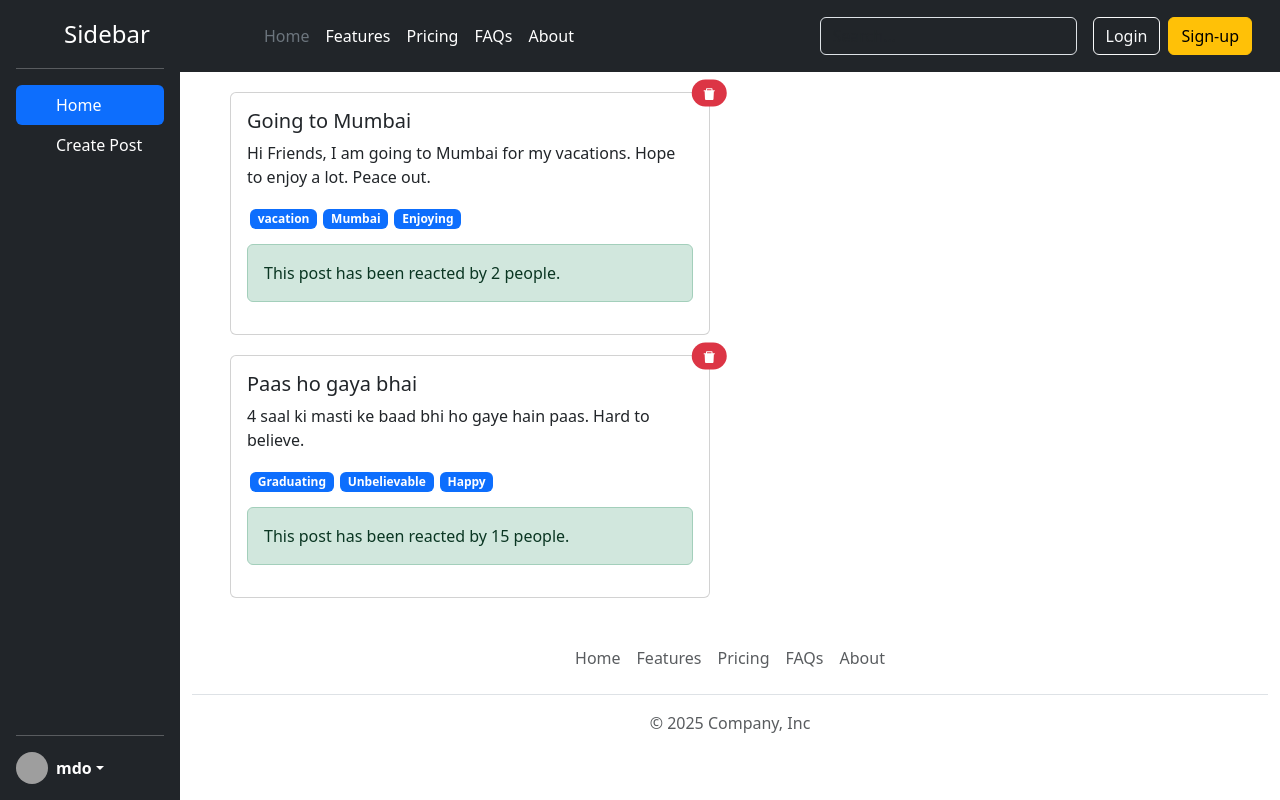
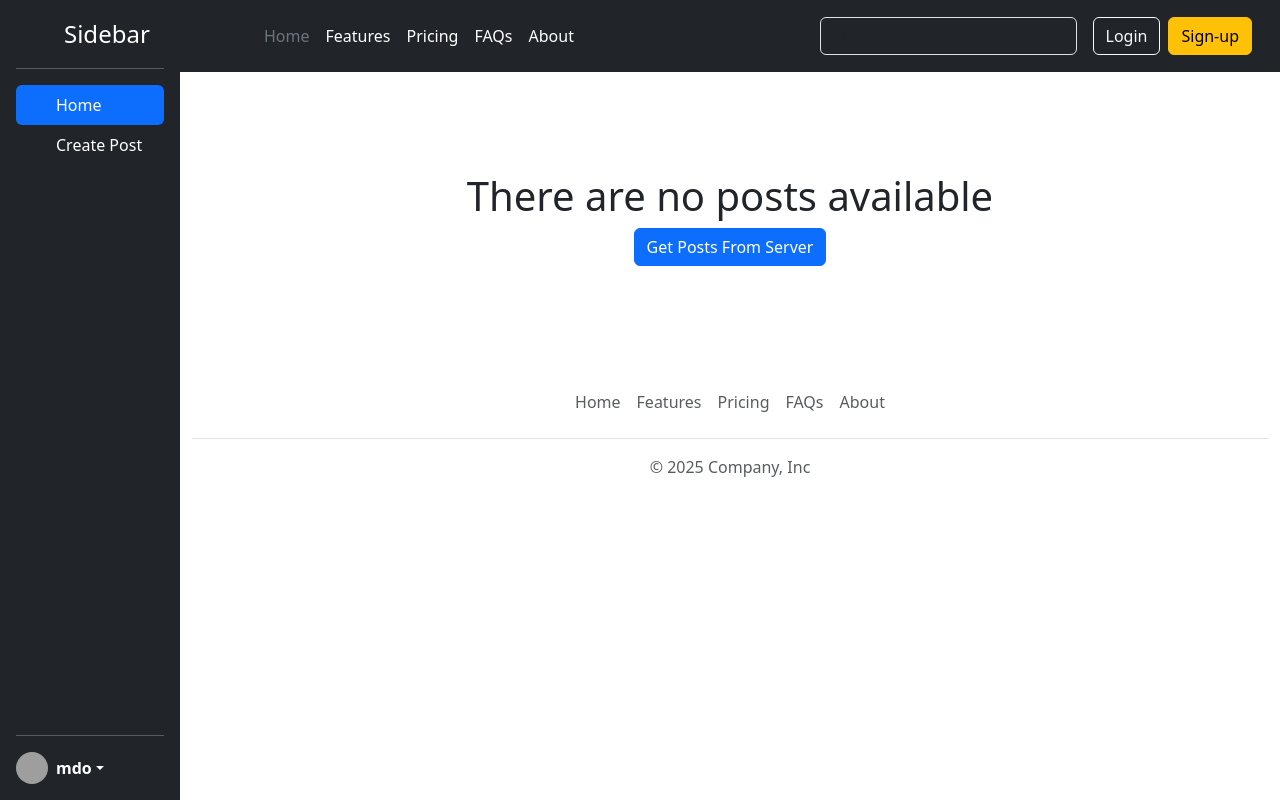
Before and after one commit to harshad8180/social-media-app, a React (Vite) app: page / in a window 1280 px wide. Built offline with nearby package versions, Linux system fonts and the light colour scheme; grey boxes are pictures that could not be loaded.

Commit message:
fetching data using fetch from dummy json data

```diff
--- a/src/App.css
+++ b/src/App.css
@@ -27,3 +27,7 @@
     margin-top: 50px;
     margin-left: 10%;
 }
+
+.welcome-message{
+    margin: 100px 0;
+}
--- a/src/components/Post.jsx
+++ b/src/components/Post.jsx
@@ -23,7 +23,8 @@ const Post = ({ post }) => {
           </span>
         ))}
         <div className="alert alert-success reactions" role="alert">
-          This post has been reacted by {post.reactions} people.
+          This post has been reacted by{" "}
+          {post.reactions.likes + post.reactions.dislikes} people.
         </div>
       </div>
     </div>
--- a/src/components/PostList.jsx
+++ b/src/components/PostList.jsx
@@ -1,11 +1,23 @@
 import { useContext } from "react";
 import Post from "./Post";
 import { PostList as PostListData } from "../store/post-list-store";
+import WelcomeMessage from "./WelcomeMessage";
 
 const PostList = () => {
-  const { postList } = useContext(PostListData);
+  const { postList, addInitialPosts } = useContext(PostListData);
+
+  const handleGetPostsClick = () => {
+    fetch("https://dummyjson.com/posts")
+      .then((res) => res.json())
+      .then((data) => {
+        addInitialPosts(data.posts);
+      });
+  };
   return (
     <>
+      {postList.length === 0 && (
+        <WelcomeMessage onGetPostsClick={handleGetPostsClick} />
+      )}
       {postList.map((post) => (
         <Post key={post.id} post={post} />
       ))}
--- /dev/null
+++ b/src/components/WelcomeMessage.jsx
@@ -0,0 +1,12 @@
+const WelcomeMessage = ({ onGetPostsClick }) => {
+  return (
+    <center className="welcome-message">
+      <h1>There are no posts available</h1>
+
+      <button className="btn btn-primary" onClick={onGetPostsClick}>
+        Get Posts From Server
+      </button>
+    </center>
+  );
+};
+export default WelcomeMessage;
--- a/src/store/post-list-store.jsx
+++ b/src/store/post-list-store.jsx
@@ -3,6 +3,7 @@ import { createContext, useReducer } from "react";
 export const PostList = createContext({
   postList: [],
   addPost: () => {},
+  addInitialPosts: () => {},
   deletePost: () => {},
 });
 
@@ -12,6 +13,8 @@ const postListReducer = (currPostList, action) => {
     newPostList = currPostList.filter(
       (post) => post.id !== action.payload.postId
     );
+  } else if (action.type === "ADD_INITIAL_POSTS") {
+    newPostList = action.payload.posts;
   } else if (action.type === "ADD_POST") {
     newPostList = [action.payload, ...currPostList];
   }
@@ -19,10 +22,7 @@ const postListReducer = (currPostList, action) => {
 };
 
 const PostListProvider = ({ children }) => {
-  const [postList, dispatchPostList] = useReducer(
-    postListReducer,
-    DEFAULT_POST_LIST
-  );
+  const [postList, dispatchPostList] = useReducer(postListReducer, []);
 
   const addPost = (userId, postTitle, postBody, reactions, tags) => {
     dispatchPostList({
@@ -38,6 +38,15 @@ const PostListProvider = ({ children }) => {
     });
   };
 
+  const addInitialPosts = (posts) => {
+    dispatchPostList({
+      type: "ADD_INITIAL_POSTS",
+      payload: {
+        posts,
+      },
+    });
+  };
+
   const deletePost = (postId) => {
     dispatchPostList({
       type: "DELETE_POST",
@@ -48,12 +57,15 @@ const PostListProvider = ({ children }) => {
   };
 
   return (
-    <PostList.Provider value={{ postList, addPost, deletePost }}>
+    <PostList.Provider
+      value={{ postList, addPost, addInitialPosts, deletePost }}
+    >
       {children}
     </PostList.Provider>
   );
 };
 
+/*
 const DEFAULT_POST_LIST = [
   {
     id: "1",
@@ -72,4 +84,5 @@ const DEFAULT_POST_LIST = [
     tags: ["Graduating", "Unbelievable", "Happy"],
   },
 ];
+*/
 export default PostListProvider;
```
